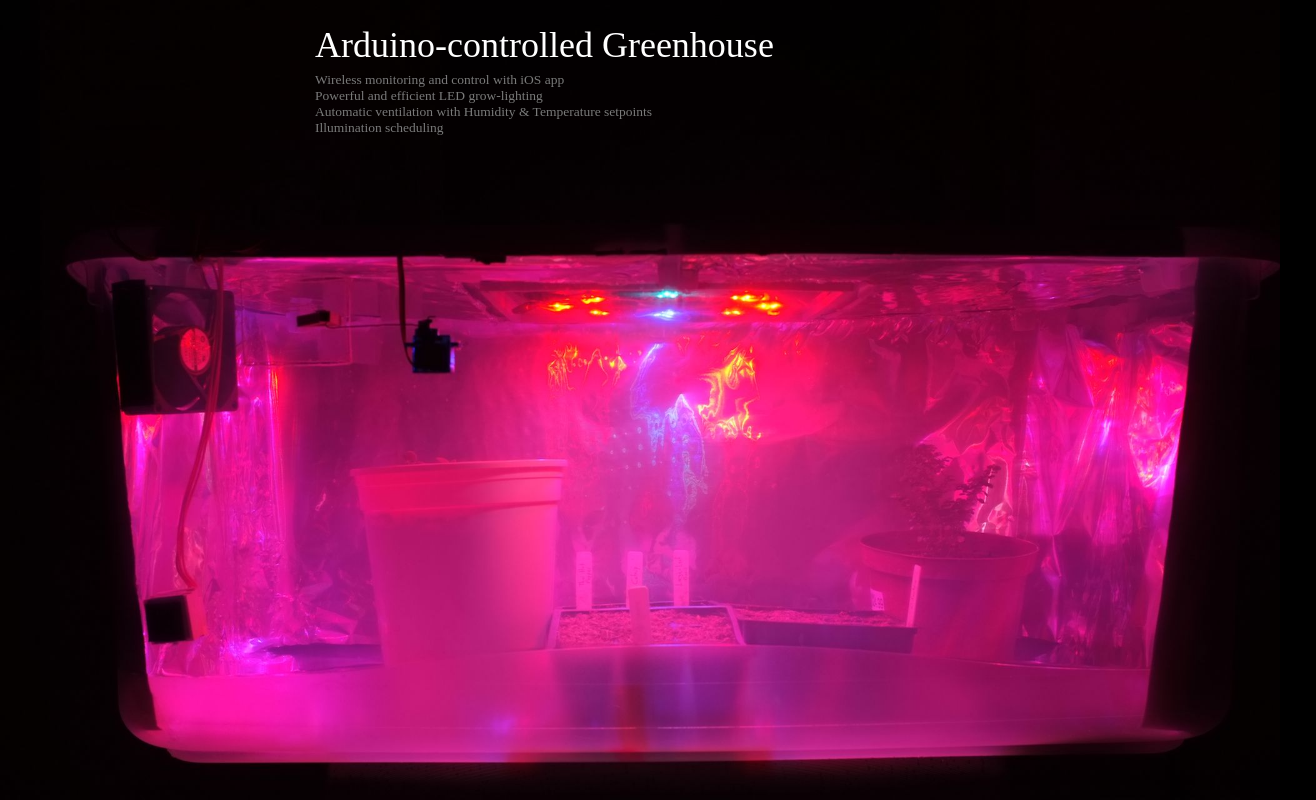
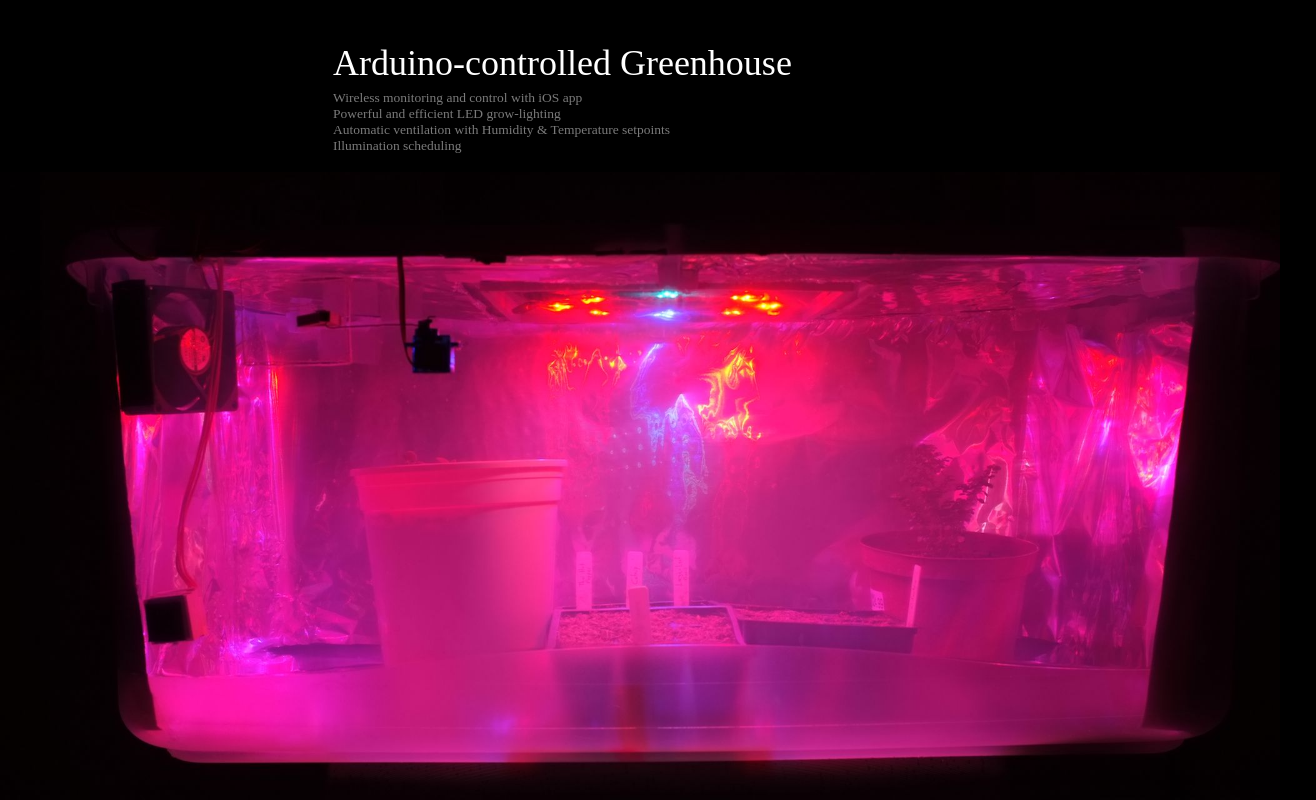
Before and after one commit to cconway/Arduino-Greenhouse, a plain HTML site: page index.html in a window 1280 px wide. Shown: the top 800 px of the page, 1316 px wide, since content can reach past the window. Drawn offline with Linux system fonts and the light colour scheme.

Commit message:
Added margins if window very narrow Added missing images Added min-height to header so it doesn't overlap until image loads

```diff
--- a/stylesheets/custom.css
+++ b/stylesheets/custom.css
@@ -17,6 +17,8 @@ header {
 	left: 0;
 	z-index: 1;
 	width: 100%;
+	background-color: black;
+	padding: 1em;
 }
 
 header > h1 {
@@ -24,7 +26,7 @@ header > h1 {
 	text-align: left;
 	font-weight: normal;
 	font-style: normal;
-	width: 650px;
+	max-width: 650px;
 	margin: 0 auto;
 	padding-top: 0.5em;
 	line-height: 1.5em;
@@ -35,7 +37,7 @@ header > ul {
 	list-style: none;
 	margin: 0 auto;
 	padding: 0;
-	width: 650px;
+	max-width: 650px;
 	font: 0.75em AvenirNext-Medium;
 	color: #7a7a7a;
 }
@@ -45,6 +47,7 @@ figure.full-width {
 	position: relative;
 	margin: 0;
 	padding: 0;
+	min-height: 10em;
 }
 
 figure.full-width > figcaption {
@@ -78,6 +81,8 @@ div.sleeve {
 	max-width: 650px;
 	margin-right: auto;
 	margin-left: auto;
+	padding-right: 1em;
+	padding-left: 1em;
 }
 
 div.sleeve > h2 {
```
Also changed, not shown: media/DSCF1946.jpg (added), media/DSCF1953.jpg (added), media/DSCF1954.jpg (added), media/DSCF1955.jpg (added).
